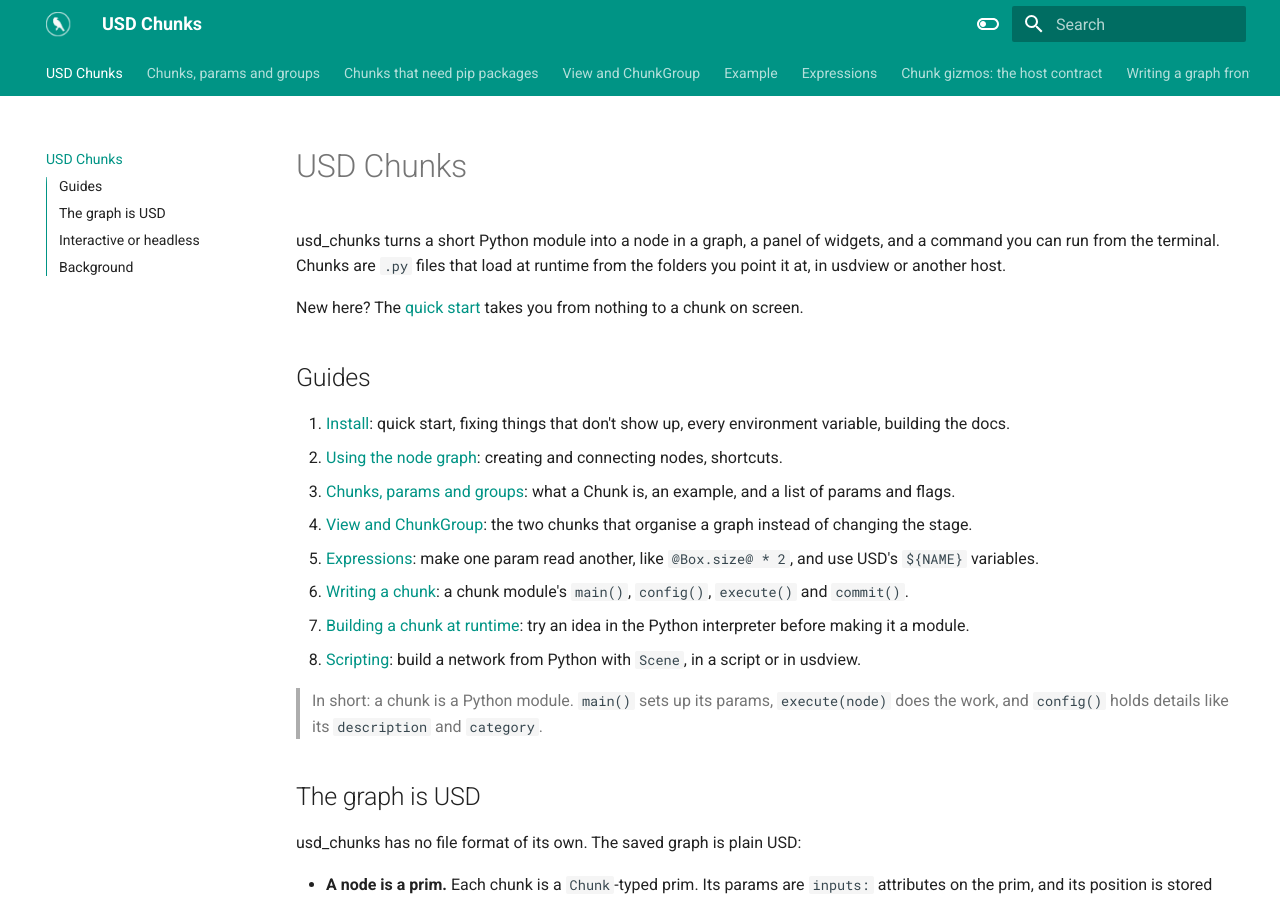
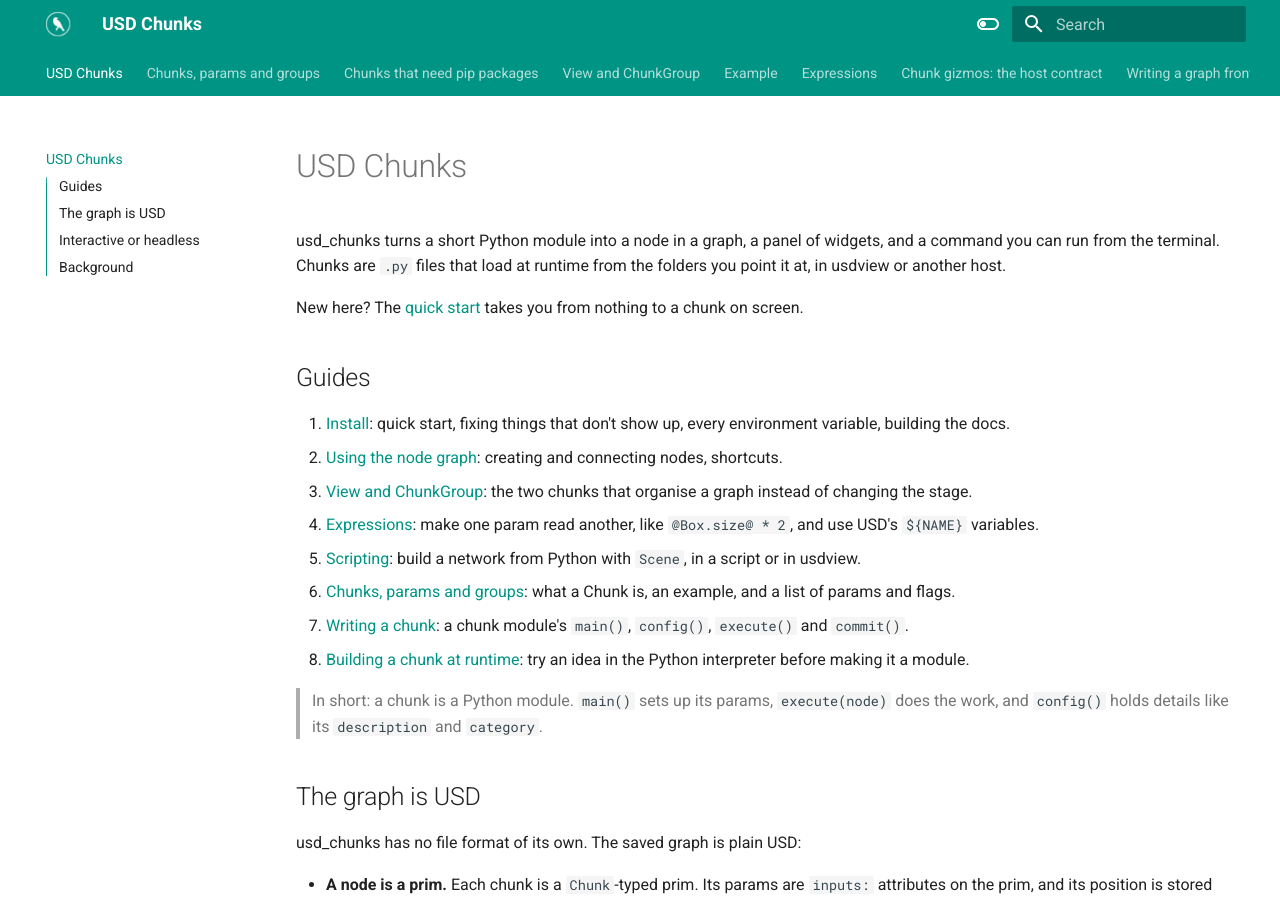
Before and after one commit to HuginStudios/usd_chunks, an MkDocs documentation site: the page built from docs/index.md, in a window 1280 px wide and 900 px high. Built offline with MkDocs 1.6.1 and Material for MkDocs 9.7.7, drawn with Linux system fonts in a browser that asks for light colours.

Commit message:
Order the getting-started lists: use it first, then extend it
Install, node graph, View and ChunkGroup, scripting, then what a chunk is and writing one. The docs index follows the same order.

```diff
--- a/docs/index.md
+++ b/docs/index.md
@@ -12,18 +12,18 @@ screen.
 1. [Install](install.md): quick start, fixing things that don't show up, every
    environment variable, building the docs.
 2. [Using the node graph](node-graph-basics.md): creating and connecting nodes, shortcuts.
-3. [Chunks, params and groups](chunk-basics.md): what a Chunk is, an example, and a list of
+3. [View and ChunkGroup](core-chunks.md): the two chunks that organise a graph instead of
+   changing the stage.
+4. [Expressions](expressions.md): make one param read another, like `@Box.size@ * 2`,
+   and use USD's `${NAME}` variables.
+5. [Scripting](scripting.md): build a network from Python with `Scene`, in a script or
+   in usdview.
+6. [Chunks, params and groups](chunk-basics.md): what a Chunk is, an example, and a list of
    params and flags.
-4. [View and ChunkGroup](core-chunks.md): the two chunks that organise a graph instead of
-   changing the stage.
-5. [Expressions](expressions.md): make one param read another, like `@Box.size@ * 2`,
-   and use USD's `${NAME}` variables.
-6. [Writing a chunk](writing-a-chunk.md): a chunk module's `main()`, `config()`,
+7. [Writing a chunk](writing-a-chunk.md): a chunk module's `main()`, `config()`,
    `execute()` and `commit()`.
-7. [Building a chunk at runtime](runtime-chunks.md): try an idea in the Python
+8. [Building a chunk at runtime](runtime-chunks.md): try an idea in the Python
    interpreter before making it a module.
-8. [Scripting](scripting.md): build a network from Python with `Scene`, in a script or
-   in usdview.
 
 > In short: a chunk is a Python module. `main()` sets up its params, `execute(node)` does
 > the work, and `config()` holds details like its `description` and `category`.
```
Also changed, not shown: README.md (+5 -5 lines).
